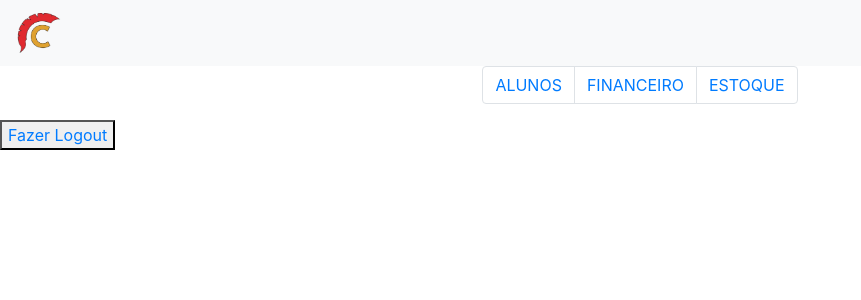
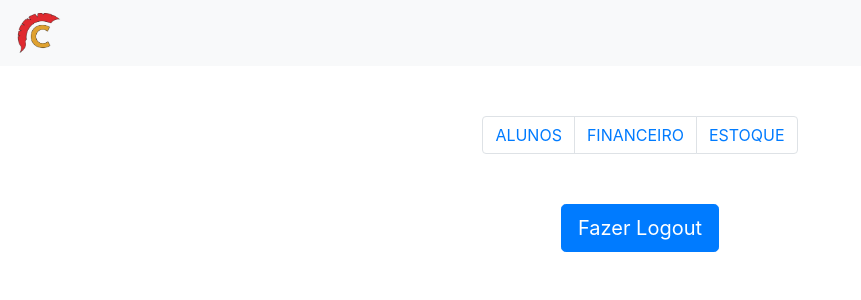
Before and after one commit to PI-2-semestre-DSM/app-acad, a PHP site: page /pagina_inicial.php in a window 1280 px wide. Shown: the top 300 px of the page, without its empty margins (0-861 px from the left). Run offline with PHP 8.4, Linux system fonts and the light colour scheme; a user stored in the database is signed in.

Commit message:
fix: destrancar matricula sem redirecionamento e um pouco de css no botão logout

```diff
--- a/src/frontend/destrancar_matricula.php
+++ b/src/frontend/destrancar_matricula.php
@@ -5,8 +5,8 @@ include("login_ativo.php");
 $id = $_POST['id'];
 
 $tranca = new Aluno();
-print_r($id);
-echo '   ';
 $tranca->obterDestrancarMatricula($id);
 
 $tranca->__destruct();
+
+header("Location: alunos.php");
--- a/src/frontend/pagina_inicial.php
+++ b/src/frontend/pagina_inicial.php
@@ -3,7 +3,7 @@ include("navbar.php");
 require_once("login_ativo.php");
 ?>
 
-<nav aria-label="Navegação de página">
+<nav aria-label="Navegação de página" style="margin-top:50px">
     <ul class="pagination justify-content-center">
         <li class="page-item">
             <a class="page-link" href="alunos.php" id="link-alunos">ALUNOS</a>
@@ -18,7 +18,9 @@ require_once("login_ativo.php");
 </nav>
 
 
-<button><a href="logout.php">Fazer Logout</a></button>
+<div class="titulo" style="margin-top:50px">
+<button type="button" class="btn btn-primary btn-lg"><a href="logout.php" style="text-decoration:none; color:#FFF;">Fazer Logout</a></button>
+</div>
 </body>
 
 </html>
```
